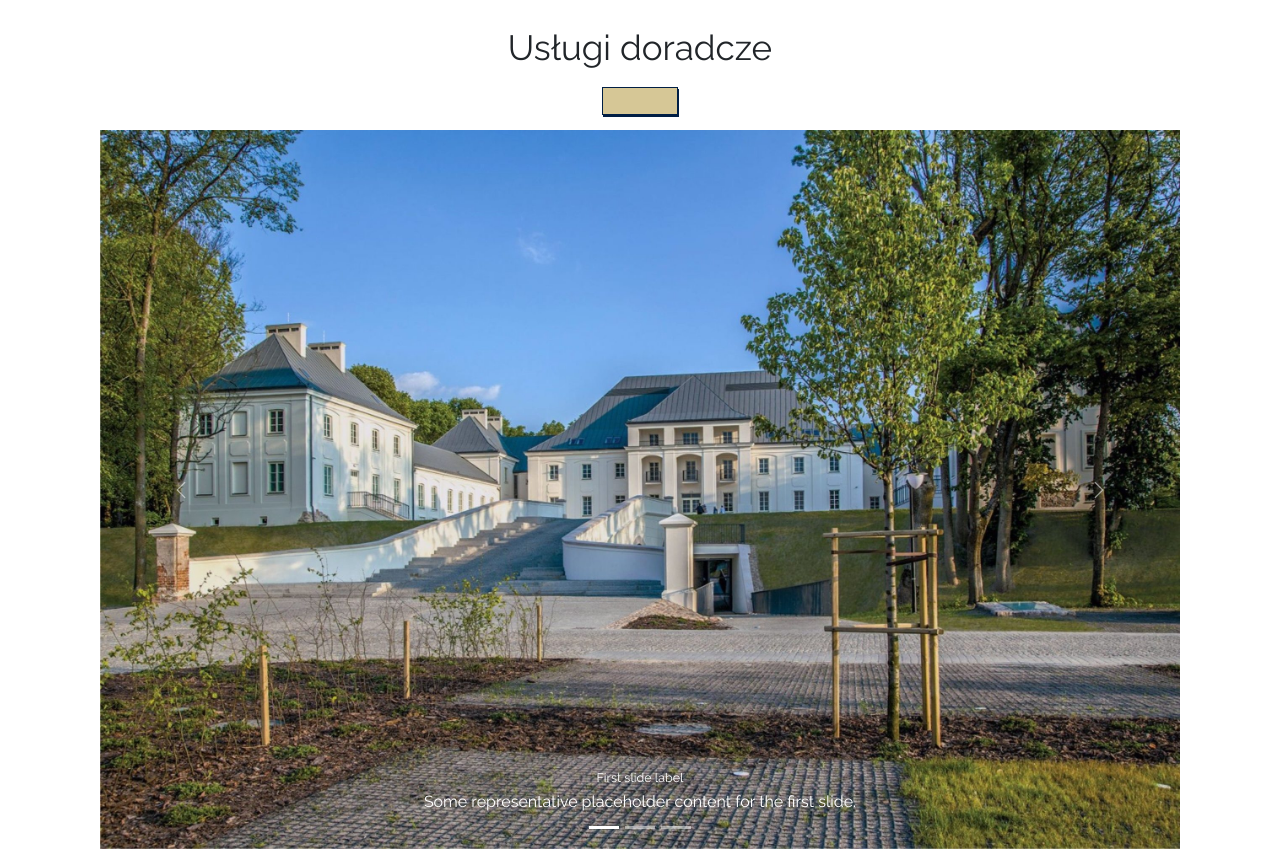
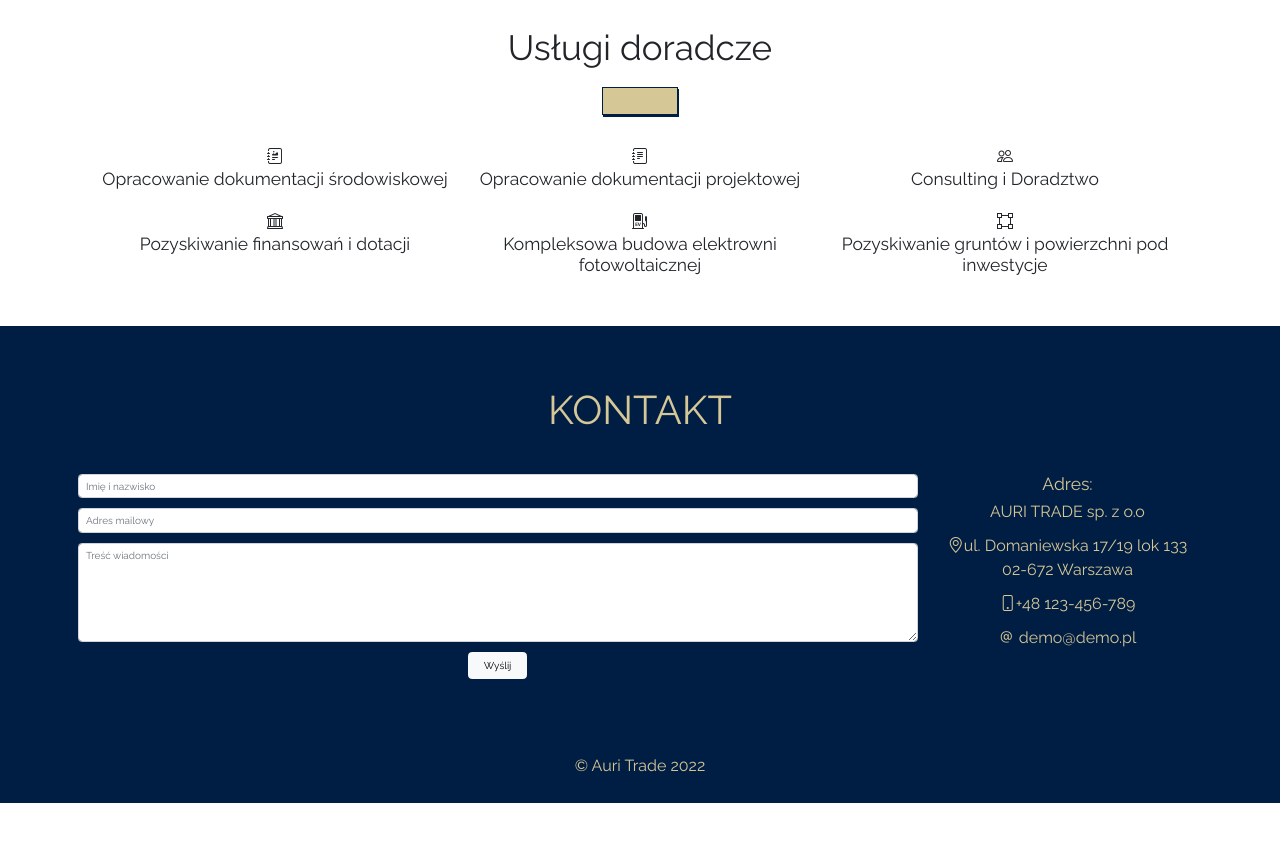
Before and after one commit to Uncle-Moris/Auri_Trade_Website, a website: page index.html in a window 1280 px wide. Shown: the part 1260-2109 px from the top of the page. After the commit the page ends 2063 px from the top, so only its background shows below. Drawn offline with nearby package versions, Linux system fonts and the light colour scheme.

Commit message:
section consalting

```diff
--- a/index.html
+++ b/index.html
@@ -66,7 +66,6 @@
                                 <p class="card-title">Farmy fotowoltaiczne</p>
                                 <p class="card-text">This is a wider card with supporting text below as a natural lead-in to additional content. This content is a little bit longer.</p>
                             </div>
-                            <div class="card-footer"><a href=""></a></div>
                         </div>
                     </div>
                     <div class="col">
@@ -98,7 +97,41 @@
     <section id="consulting" class="consulting">
         <div class="container text-center p-5">
             <h2 class="display-4 py-1">Usługi doradcze</h2>
+
             <div class="underline my-4"></div>
+            <div class="row py-3">
+                <div class="col-sm-12col-md-6 col-lg-4 p-2">
+                    <i class="bi bi-journal-richtext"></i>
+                    <h3>Opracowanie dokumentacji środowiskowej</h3>
+                    <p></p>
+                </div>
+                <div class="col-md-6 col-lg-4 p-2">
+                    <i class="bi bi-journal-text"></i>
+                    <h3>Opracowanie dokumentacji projektowej</h3>
+                </div>
+                <div class="col-md-6 col-lg-4 p-2">
+                    <i class="bi bi-people"></i>
+                    <h3>Consulting i Doradztwo</h3>
+                </div>
+                <div class="col-md-6 col-lg-4 p-2">
+                    <i class="bi bi-bank"></i>
+                    <h3>Pozyskiwanie finansowań i dotacji</h3>
+                </div>
+                <div class="col-md-6 col-lg-4 p-2">
+                    <i class="bi bi-ev-station"></i>
+                    <h3>Kompleksowa budowa elektrowni fotowoltaicznej</h3>
+                </div>
+                <div class="col-md-6 col-lg-4 p-2">
+                    <i class="bi bi-bounding-box"></i>
+                    <h3>Pozyskiwanie gruntów i powierzchni pod inwestycje</h3>
+                </div>
+            </div>
+
+            </div>
+        </div>
+
+
+            <!--
             <div id="carouselExampleCaptions" class="carousel slide" data-bs-ride="false">
                 <div class="carousel-indicators">
                     <button type="button" data-bs-target="#carouselExampleCaptions" data-bs-slide-to="0" class="active" aria-current="true" aria-label="Slide 1"></button>
@@ -136,10 +169,9 @@
                     <span class="carousel-control-next-icon" aria-hidden="true"></span>
                     <span class="visually-hidden">Next</span>
                 </button>
-            </div>
-        </div>
+            </div> -->
     </section>
-    <section id="contact" class="contact text-light py-5">
+    <section id="contact" class="contact py-5">
         <div class="container text-center py-5">
             <p class="display-3 pb-lg-5 text-uppercase">Kontakt</p>
 
--- a/sass/style.scss
+++ b/sass/style.scss
@@ -112,12 +112,29 @@ nav{
 }
 /* consulting */
 .consulting{
+  .card{
+    .card-title{
+      font-weight: bold;
+      font-size: 2rem;
+    }
+    .card-img-top{
+      height: 50%;
+      width: 100%;
+      object-fit: cover;
+      background-size: auto;
+      background-position: center ;
+    }
+  }
 
 }
 
 /* contact*/
 .contact{
   background-color: colors.$them-blue;
+  color: colors.$them-gold;
+  .contact-info{
+    color: colors.$them-gold;
+  }
 }
 
 
@@ -127,4 +144,7 @@ footer{
   p{
     color: colors.$them-gold;
   }
+  .submit-btn {
+    font-size: 6rem;
+  }
 }
```
Also changed, not shown: css/style.css, sass/style.css, 2 other files.
